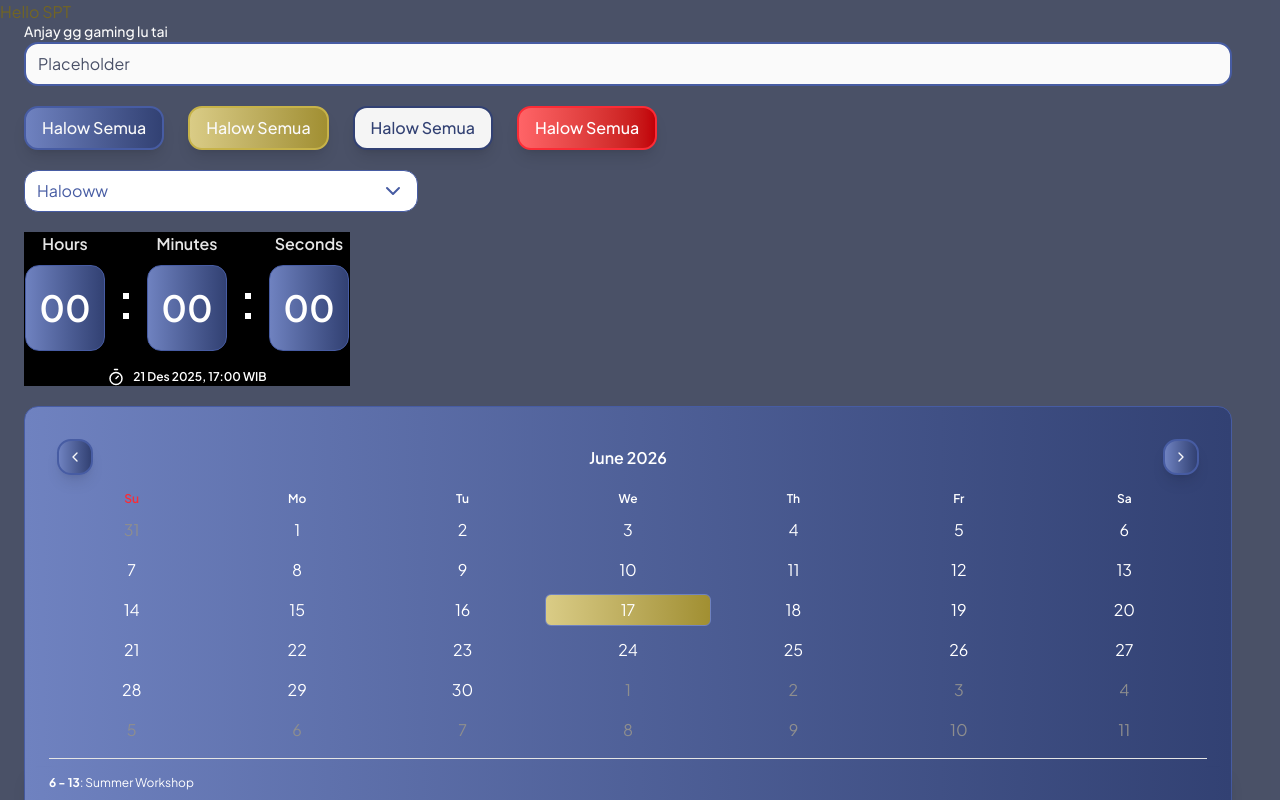
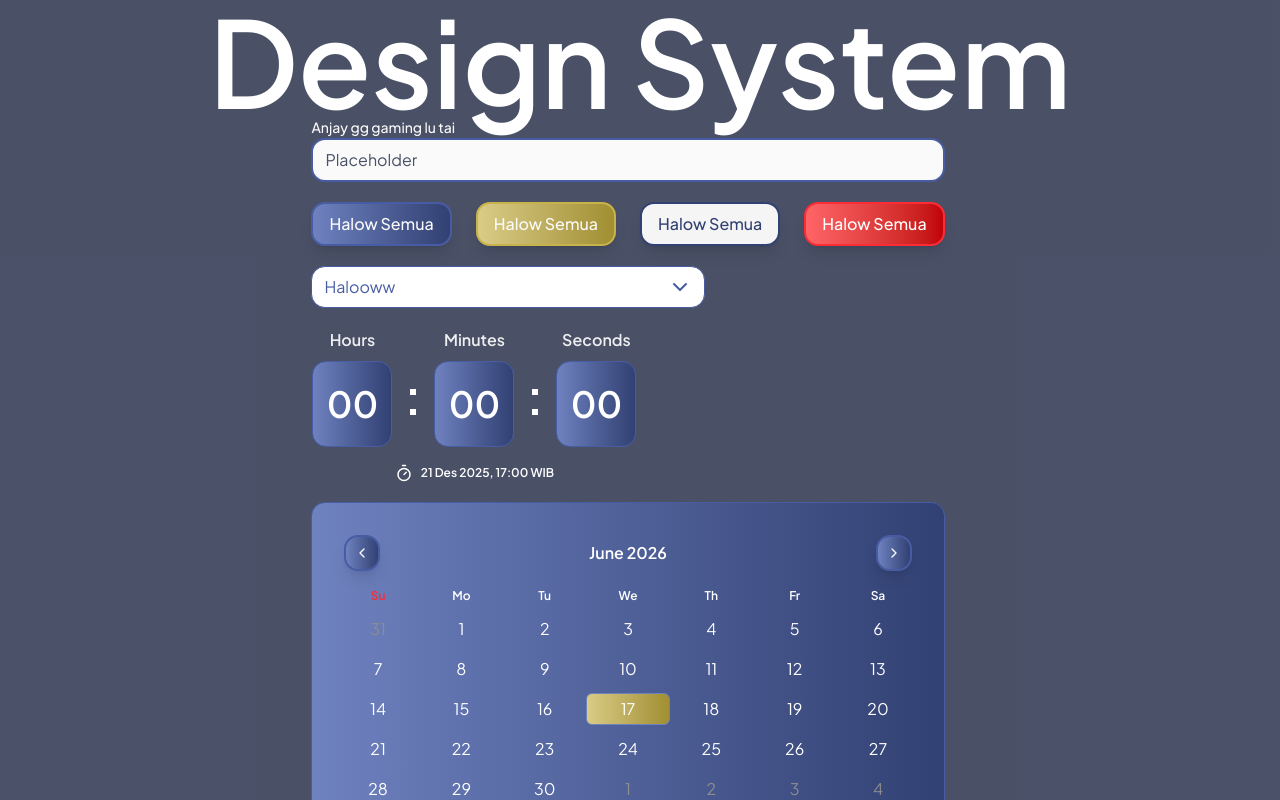
Before and after one commit to Badan-Eksekutif-Mahasiswa/fe-sistem-perekrutan-terbuka-2025, a Next.js app: page / in a window 1280 px wide. Shown: the top 800 px of the page. Built offline with nearby package versions, Linux system fonts and the light colour scheme.

Commit message:
feat: text style

```diff
--- a/src/app/globals.css
+++ b/src/app/globals.css
@@ -75,86 +75,129 @@
   --font-mono: var(--font-geist-mono);
   --font-jakarta: var(--font-jakarta-sans);
 
-  /* Text */
-  --text-h1: 2rem;
-  --text-h1--font-weight: 800;
-  --text-h1--line-height: normal;
-  --text-h1--letter-spacing: 2%;
+   /* Heading Styles */
+  --text-h1: 120px; /* 60px / 16 = 3.75rem */
+  --text-h1--line-height: 1; /* 60px / 60px = 1 (unitless) */
+  --text-h1--font-weight: 600;
 
-  --text-h2: 1.75rem;
-  --text-h2--font-weight: 800;
-  --text-h2--line-height: normal;
-  --text-h2--letter-spacing: 4%;
+  --text-h2: 3rem; /* 48px / 16 = 3rem */
+  --text-h2--line-height: 1; /* 48px / 48px = 1 (unitless) */
+  --text-h2--font-weight: 600;
 
-  --text-h3: 1.5rem;
-  --text-h3--font-weight: 800;
-  --text-h3--line-height: normal;
-  --text-h3--letter-spacing: 1%;
+  --text-h3: 2.25rem; /* 36px / 16 = 2.25rem */
+  --text-h3--line-height: 1.11; /* 40px / 36px = ~1.11 (unitless) */
+  --text-h3--font-weight: 600;
 
-  --text-h4: 1.25rem;
-  --text-h4--font-weight: 800;
-  --text-h4--line-height: normal;
-  --text-h4--letter-spacing: 1%;
+  --text-h4: 1.875rem; /* 30px / 16 = 1.875rem */
+  --text-h4--line-height: 1.2; /* 36px / 30px = 1.2 (unitless) */
+  --text-h4--font-weight: 600;
 
-  --text-h5: 1rem;
-  --text-h5--font-weight: 800;
-  --text-h5--line-height: normal;
-  --text-h5--letter-spacing: 1%;
+  --text-h5: 1.5rem; /* 24px / 16 = 1.5rem */
+  --text-h5--line-height: 1.33; /* 32px / 24px = ~1.33 (unitless) */
+  --text-h5--font-weight: 600;
 
-  --text-h6: 0.75rem;
-  --text-h6--font-weight: 800;
-  --text-h6--line-height: normal;
-  --text-h6--letter-spacing: 1%;
+  --text-h6: 1.25rem; /* 20px / 16 = 1.25rem */
+  --text-h6--line-height: 1.4; /* 28px / 20px = 1.4 (unitless) */
+  --text-h6--font-weight: 600;
 
-  --text-m1: 1.5rem;
+  --text-h7: 1rem; /* 16px / 16 = 1rem */
+  --text-h7--line-height: 1.5; /* 24px / 16px = 1.5 (unitless) */
+  --text-h7--font-weight: 600;
+
+  --text-h8: 0.875rem; /* 14px / 16 = 0.875rem */
+  --text-h8--line-height: 1.428; /* 20px / 14px = ~1.428 (unitless) */
+  --text-h8--font-weight: 600;
+
+  --text-h9: 0.75rem; /* 12px / 16 = 0.75rem */
+  --text-h9--line-height: 1.333; /* 16px / 12px = ~1.333 (unitless) */
+  --text-h9--font-weight: 600;
+
+  /* Sub-Heading Styles */
+  --text-s1: 3.75rem; /* 60px / 16 = 3.75rem */
+  --text-s1--line-height: 1; /* 60px / 60px = 1 (unitless) */
+  --text-s1--font-weight: 700;
+
+  --text-s2: 3rem; /* 48px / 16 = 3rem */
+  --text-s2--line-height: 1; /* 48px / 48px = 1 (unitless) */
+  --text-s2--font-weight: 700;
+
+  --text-s3: 2.25rem; /* 36px / 16 = 2.25rem */
+  --text-s3--line-height: 1.11; /* 40px / 36px = ~1.11 (unitless) */
+  --text-s3--font-weight: 700;
+
+  --text-s4: 1.875rem; /* 30px / 16 = 1.875rem */
+  --text-s4--line-height: 1.2; /* 36px / 30px = 1.2 (unitless) */
+  --text-s4--font-weight: 700;
+
+  --text-s5: 1.5rem; /* 24px / 16 = 1.5rem */
+  --text-s5--line-height: 1.33; /* 32px / 24px = ~1.33 (unitless) */
+  --text-s5--font-weight: 700;
+
+  --text-s6: 1.25rem; /* 20px / 16 = 1.25rem */
+  --text-s6--line-height: 1.4; /* 28px / 20px = 1.4 (unitless) */
+  --text-s6--font-weight: 700;
+
+  --text-s7: 1rem; /* 16px / 16 = 1rem */
+  --text-s7--line-height: 1.5; /* 24px / 16px = 1.5 (unitless) */
+  --text-s7--font-weight: 700;
+  --text-s7--letter-spacing: 0; /* 0.05em for slight letter spacing */
+
+  --text-s8: 0.875rem; /* 14px / 16 = 0.875rem */
+  --text-s8--line-height: 1.428; /* 20px / 14px = ~1.428 (unitless) */
+  --text-s8--font-weight: 700;
+
+  --text-s9: 0.75rem; /* 12px / 16 = 0.75rem */
+  --text-s9--line-height: 1.333; /* 16px / 12px = ~1.333 (unitless) */
+  --text-s9--font-weight: 700;
+
+  --text-m1: 24px;
   --text-m1--font-weight: 600;
-  --text-m1--line-height: normal;
-  --text-m1--letter-spacing: 1%;
 
-  --text-m2: 1.25rem;
+  --text-m2: 20px;
   --text-m2--font-weight: 600;
-  --text-m2--line-height: normal;
-  --text-m2--letter-spacing: 1%;
 
-  --text-m3: 1rem;
+  --text-m3: 16px;
   --text-m3--font-weight: 600;
-  --text-m3--line-height: normal;
-  --text-m3--letter-spacing: 1%;
 
-  --text-m4: 0.75rem;
+  --text-m4: 12px;
   --text-m4--font-weight: 600;
-  --text-m4--line-height: normal;
-  --text-m4--letter-spacing: 1%;
 
-  --text-p1: 1.5rem;
-  --text-p1--font-weight: 400;
-  --text-p1--line-height: normal;
-  --text-p1--letter-spacing: 1%;
+  /* Body/Paragraph Styles (Extended to B9, consistent naming and units) */
+  --text-b1: 1.5rem; /* 24px / 16 = 1.5rem */
+  --text-b1--line-height: 1.5; /* 36px / 24px = 1.5 (unitless) */
+  --text-b1--font-weight: 400;
 
-  --text-p2: 1.25rem;
-  --text-p2--font-weight: 400;
-  --text-p2--line-height: normal;
-  --text-p2--letter-spacing: 1%;
+  --text-b2: 1rem; /* 16px / 16 = 1rem */
+  --text-b2--line-height: 1.5; /* 24px / 16px = 1.5 (unitless) */
+  --text-b2--font-weight: 400;
 
-  --text-p3: 1.125rem;
-  --text-p3--font-weight: 400;
-  --text-p3--line-height: normal;
-  --text-p3--letter-spacing: 1%;
+  --text-b3: 0.75rem; /* 12px / 16 = 0.75rem */
+  --text-b3--line-height: 1.5; /* 18px / 12px = 1.5 (unitless) */
+  --text-b3--font-weight: 400;
 
-  --text-p4: 1rem;
-  --text-p4--font-weight: 400;
-  --text-p4--line-height: normal;
-  --text-p4--letter-spacing: 1%;
+  --text-b4: 0.5rem; /* 8px / 16 = 0.5rem */
+  --text-b4--line-height: 1.5; /* 12px / 8px = 1.5 (unitless) */
+  --text-b4--font-weight: 400;
 
-  --text-p5: 0.875rem;
-  --text-p5--font-weight: 400;
-  --text-p5--line-height: normal;
-  --text-p5--letter-spacing: 1%;
+  --text-b5: 0.4375rem; /* 7px / 16 = 0.4375rem */
+  --text-b5--line-height: 1.5; /* 10.5px / 7px = 1.5 (unitless) */
+  --text-b5--font-weight: 400;
 
-  --text-p6: 0.75rem;
-  --text-p6--font-weight: 400;
-  --text-p6--line-height: normal;
-  --text-p6--letter-spacing: 1%;
+  --text-b6: 0.375rem; /* 6px / 16 = 0.375rem */
+  --text-b6--line-height: 1.5; /* 9px / 6px = 1.5 (unitless) */
+  --text-b6--font-weight: 400;
+
+  --text-b7: 0.3125rem; /* 5px / 16 = 0.3125rem */
+  --text-b7--line-height: 1.5; /* 7.5px / 5px = 1.5 (unitless) */
+  --text-b7--font-weight: 400;
+
+  --text-b8: 0.25rem; /* 4px / 16 = 0.25rem */
+  --text-b8--line-height: 1.5; /* 6px / 4px = 1.5 (unitless) */
+  --text-b8--font-weight: 400;
+
+  --text-b9: 0.1875rem; /* 3px / 16 = 0.1875rem */
+  --text-b9--line-height: 1.5; /* 4.5px / 3px = 1.5 (unitless) */
+  --text-b9--font-weight: 400;
 
   --color-primary-500: var(--primary-500);
   --color-primary-400: var(--primary-400);
--- a/src/app/page.tsx
+++ b/src/app/page.tsx
@@ -29,8 +29,8 @@ import { toast } from "sonner";
 
 export default function Home() {
   return (
-    <div className="flex flex-col bg-primary-500/80">
-      <p className="text-secondary-500 font-jakarta">Hello SPT</p>
+    <div className="flex flex-col items-center bg-primary-500/80">
+      <p className="text-h1 text-white font-jakarta">Design System</p>
       <div className="px-6 space-x-6 space-y-5">
         <Input placeholder="Placeholder" label="Anjay gg gaming lu tai"/>
         <Button variant={"primary"}>Halow Semua</Button>
@@ -62,7 +62,7 @@ export default function Home() {
             </DropdownMenuContent>
           </DropdownMenu>
         </div>
-        <div className="bg-black w-fit">
+        <div className="w-fit">
           <Countdown
             targetDate={new Date("2025-12-22T00:00:00+07:00")}
             displayDate={true}
```
